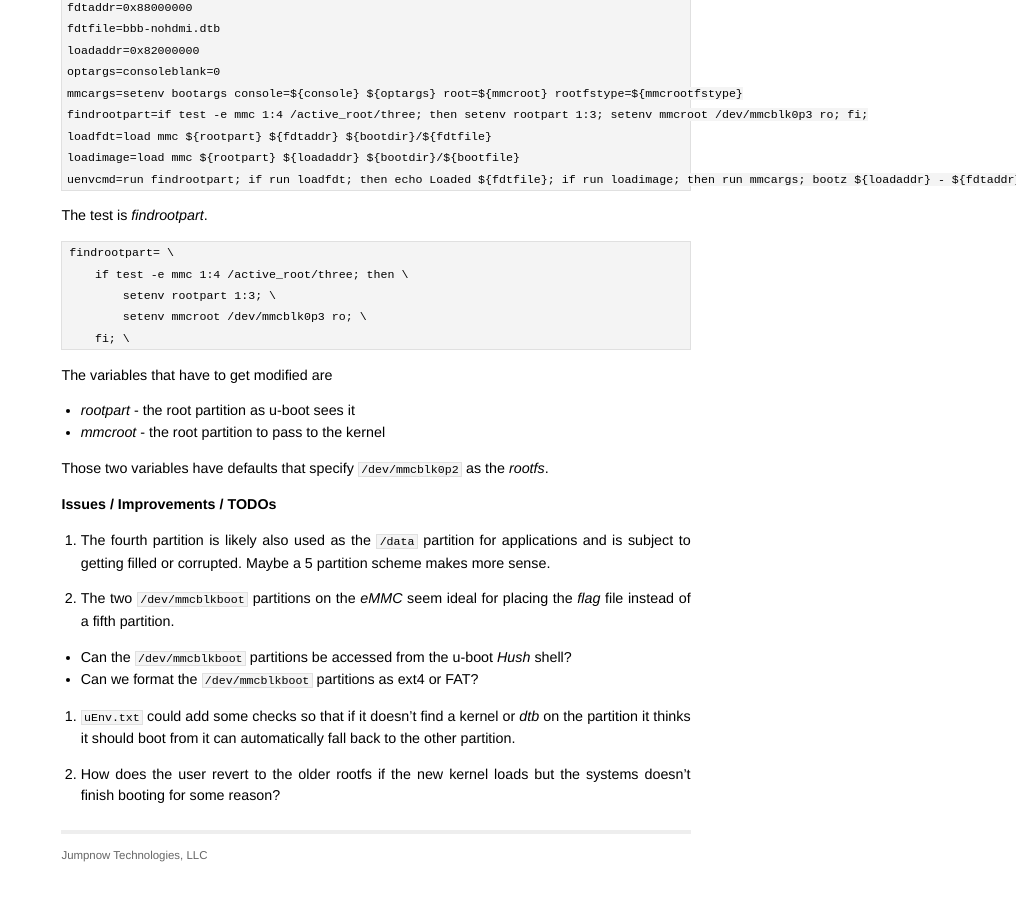
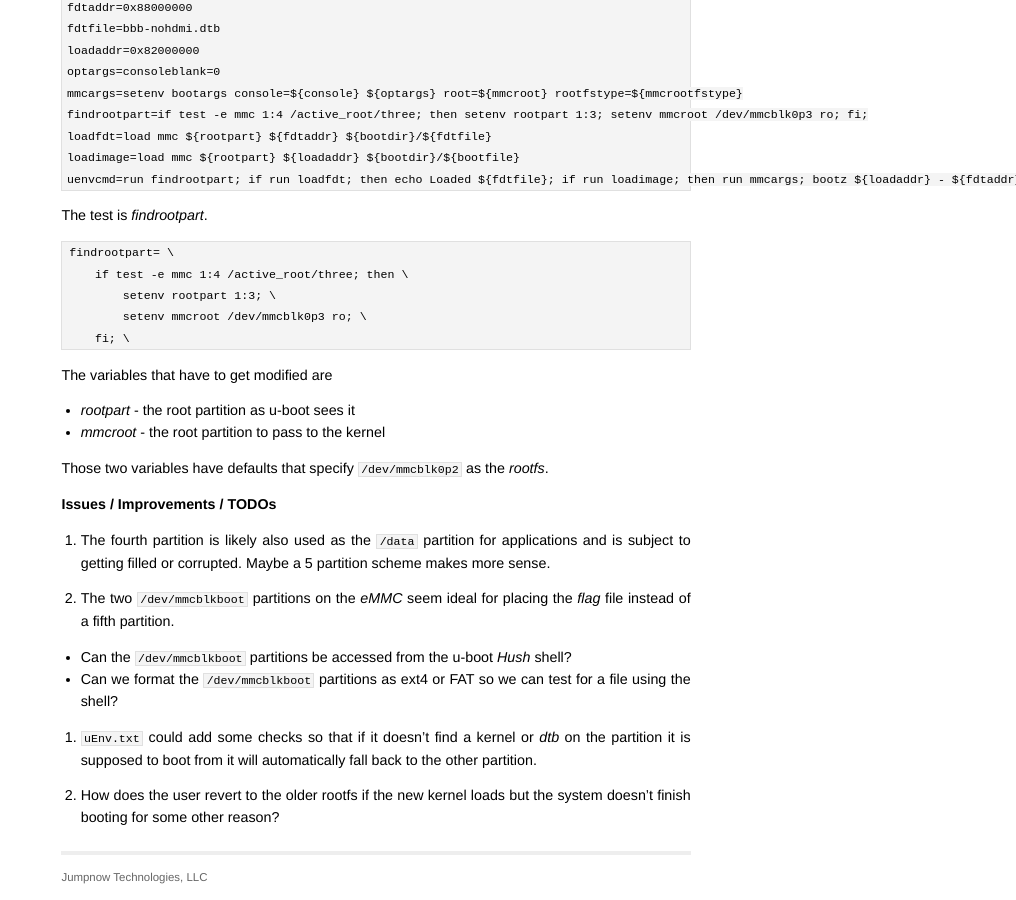
Before and after one commit to jumpnow/jumpnowtek-site, a Jekyll site: the page built from _posts/2015-11-15-Upgrade-strategy-for-BBB.md, in a window 1280 px wide and 900 px high, scrolled down 2872 px. Shown: the whole window, without its empty margins (264-1280 px from the left). Built offline with Jekyll 4.4.1, drawn with Linux system fonts in a browser that asks for light colours; before the commit the page ends 3750 px from its top, so only the background shows below that.

Commit message:
More updates to the upgrade doc

```diff
--- a/_posts/2015-11-15-Upgrade-strategy-for-BBB.md
+++ b/_posts/2015-11-15-Upgrade-strategy-for-BBB.md
@@ -165,10 +165,10 @@ Those two variables have defaults that specify `/dev/mmcblk0p2` as the *rootfs*.
 2. The two `/dev/mmcblkboot` partitions on the *eMMC* seem ideal for placing the *flag* file instead of a fifth partition.
 
   * Can the `/dev/mmcblkboot` partitions be accessed from the u-boot *Hush* shell?
-  * Can we format the `/dev/mmcblkboot` partitions as ext4 or FAT?
+  * Can we format the `/dev/mmcblkboot` partitions as ext4 or FAT so we can test for a file using the shell?
 
-3. `uEnv.txt` could add some checks so that if it doesn't find a kernel or *dtb* on the partition it thinks it should boot from it can automatically fall back to the other partition.
+3. `uEnv.txt` could add some checks so that if it doesn't find a kernel or *dtb* on the partition it is supposed to boot from it will automatically fall back to the other partition.
 
-4. How does the user revert to the older rootfs if the new kernel loads but the systems doesn't finish booting for some reason?
+4. How does the user revert to the older rootfs if the new kernel loads but the system doesn't finish booting for some other reason?
 
 [hush]: http://www.denx.de/wiki/view/DULG/CommandLineParsing#Section_14.2.17.2.
```
Also changed, not shown: other parts of _posts/2015-11-15-Upgrade-strategy-for-BBB.md (+1 -1 lines).
